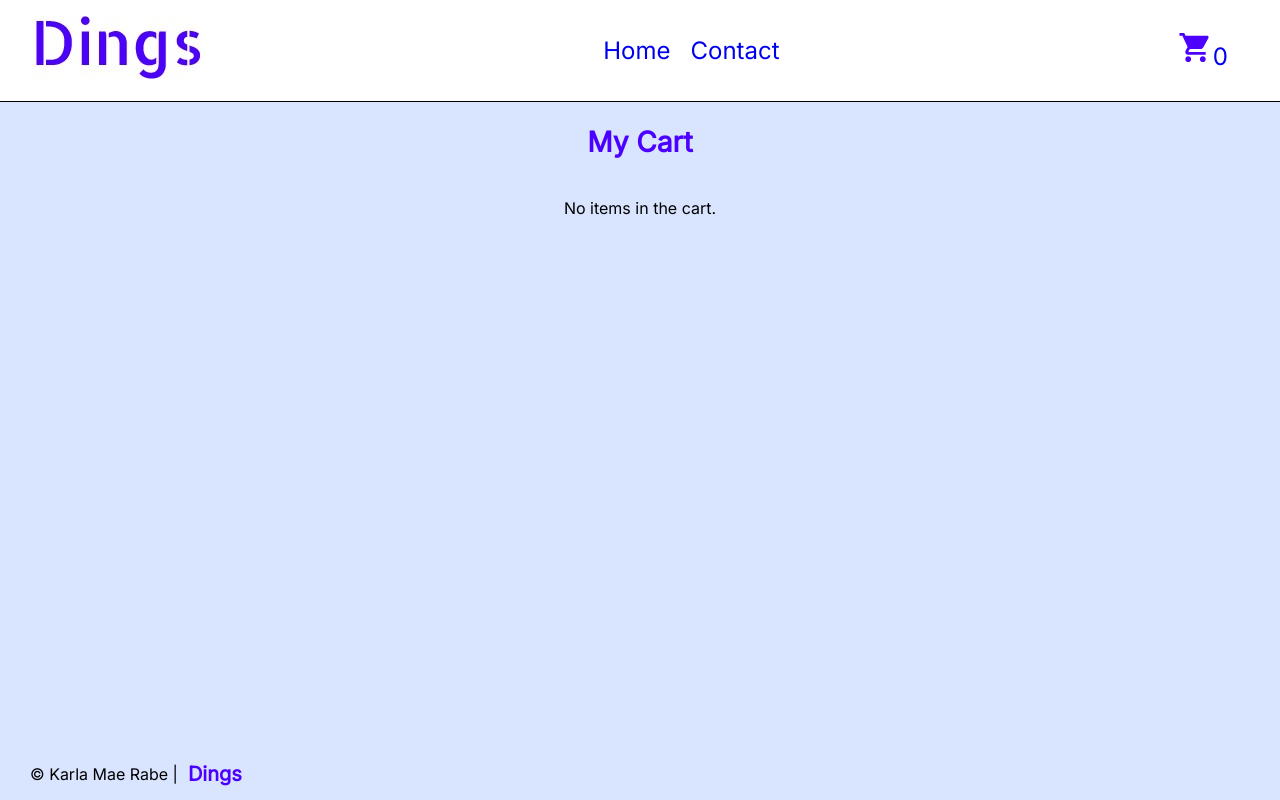
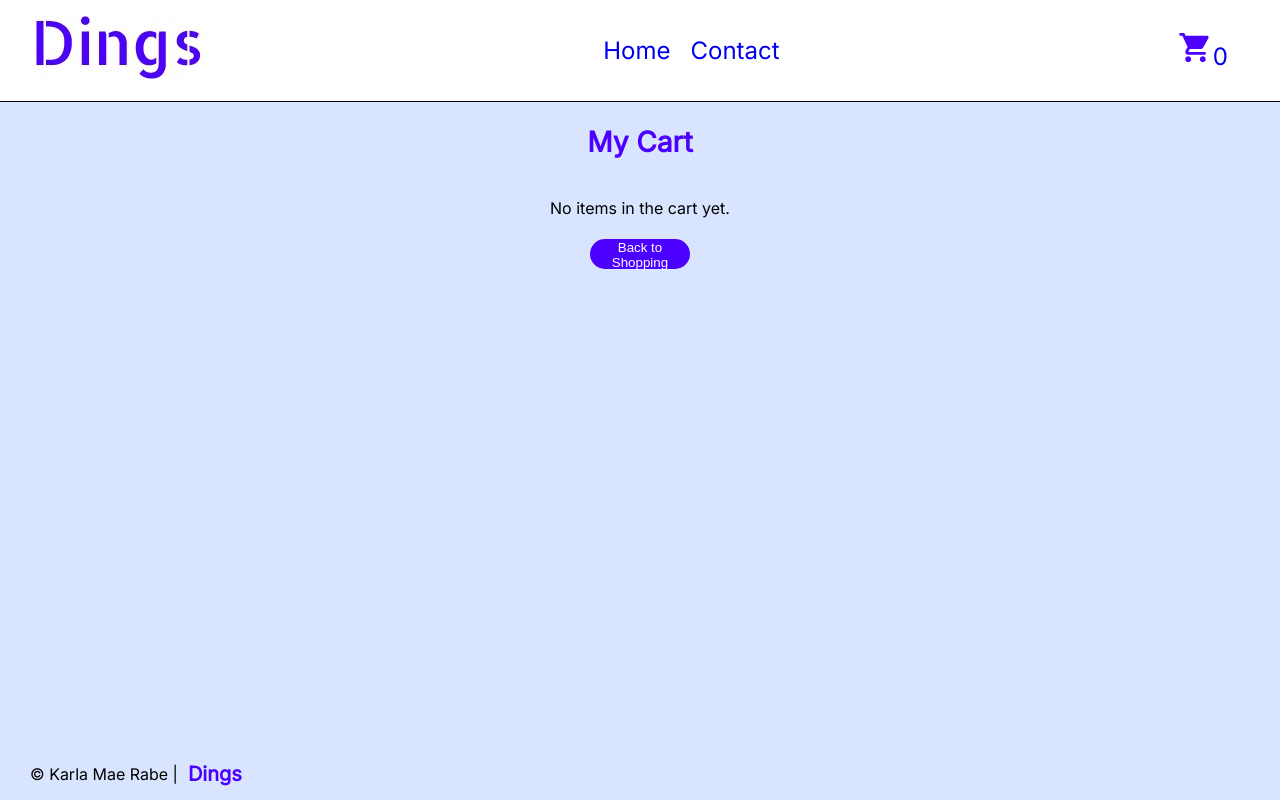
Before and after one commit to Noizenne/js-frameworks, a React (Create React App) app: page /checkout in a window 1280 px wide. Built offline with nearby package versions, Linux system fonts and the light colour scheme.

Commit message:
Created error design and messages

```diff
--- a/src/components/Cart/index.jsx
+++ b/src/components/Cart/index.jsx
@@ -69,7 +69,14 @@ export default function CartItems() {
                 </>
                 ) : (
                 <div>
-                    <p>No items in the cart.</p>
+                    <p>No items in the cart yet.</p>
+                    <S.StyledWrapper>
+                    <Link to="/">
+                        <S.StyledCheckoutBtn>
+                            Back to Shopping
+                        </S.StyledCheckoutBtn>
+                    </Link>
+                    </S.StyledWrapper>
                 </div>
                 )}
             </S.StyledContainer>
--- /dev/null
+++ b/src/components/Error/index.jsx
@@ -0,0 +1,12 @@
+import React from "react";
+import { StyledError } from "../styles/Error.styles";
+import { Error } from "@mui/icons-material";
+
+export default function ErrorMessage() {
+    return (
+        <StyledError>
+            <Error fontSize="large" />
+            There's been an error.
+        </StyledError>
+    )
+}
--- a/src/components/ProductReviews/index.jsx
+++ b/src/components/ProductReviews/index.jsx
@@ -18,7 +18,7 @@ export default function ProductReviews({reviews}) {
         <S.StyledWrapper>
             {userReviews && userReviews.length > 0 ? (
                 userReviews
-            ) : (<div>No reviews</div>)}
+            ) : (<div>No reviews on this product yet.</div>)}
         </S.StyledWrapper>
     )
 }
--- /dev/null
+++ b/src/components/styles/Error.styles.jsx
@@ -0,0 +1,10 @@
+import styled from "styled-components";
+
+export const StyledError = styled.div`
+display: flex;
+justify-content: center;
+align-items: center;
+margin-bottom: 30px;
+font-size: 20px;
+color: red;
+`
--- a/src/pages/home/index.jsx
+++ b/src/pages/home/index.jsx
@@ -4,6 +4,7 @@ import Products from "../../components/Products";
 import SearchBar from "../../components/Search";
 import Layout from "../../components/layout/Layout";
 import Loader from "../../components/Loader";
+import ErrorMessage from "../../components/Error";
 
 export default function Home() {
 
@@ -40,7 +41,7 @@ export default function Home() {
   }
 
   if(isError) {
-    return <div>Error</div>
+    return <ErrorMessage />
   }
 
   function onSearchInputChange(value) {
--- a/src/pages/product/index.jsx
+++ b/src/pages/product/index.jsx
@@ -4,6 +4,7 @@ import { API_URL } from "../../constants/url";
 import { useParams } from "react-router-dom";
 import ViewProduct from "../../components/ViewProduct";
 import Loader from "../../components/Loader";
+import ErrorMessage from "../../components/Error";
 
 export default function Product() {
     const [product, setProduct] = useState([]);
@@ -38,7 +39,7 @@ export default function Product() {
     }
 
     if(isError) {
-      return <div>Error</div>
+      return <ErrorMessage />
     }
 
     return (
```
